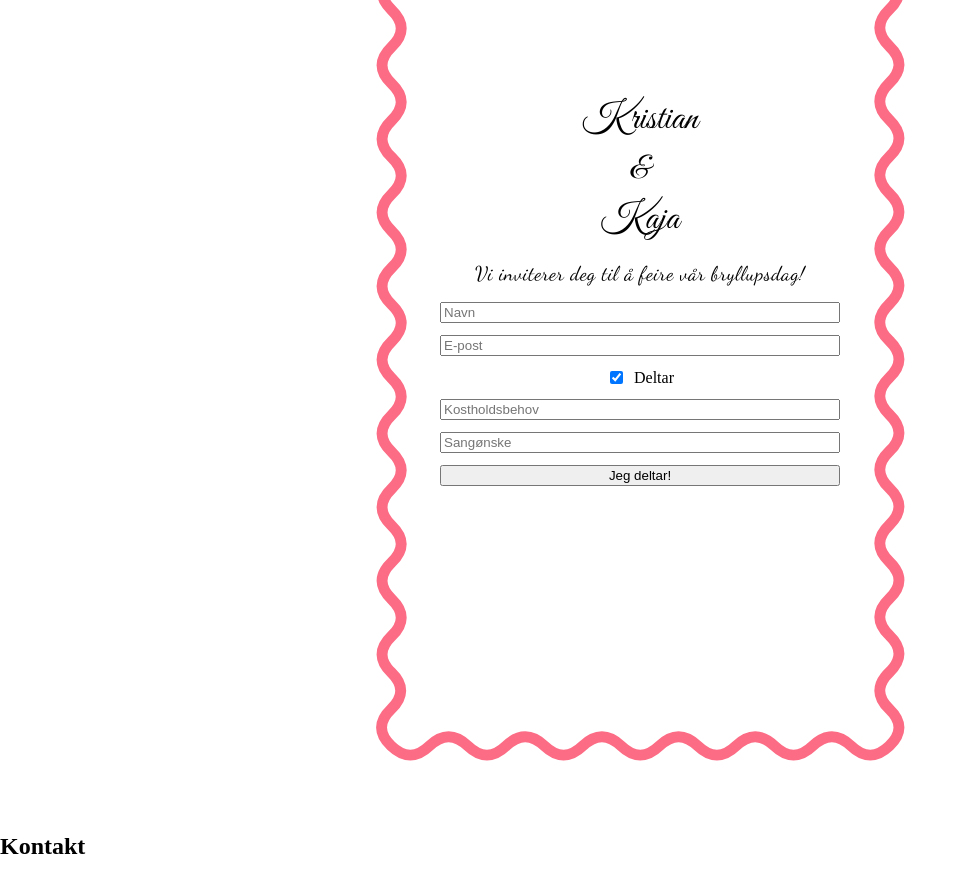
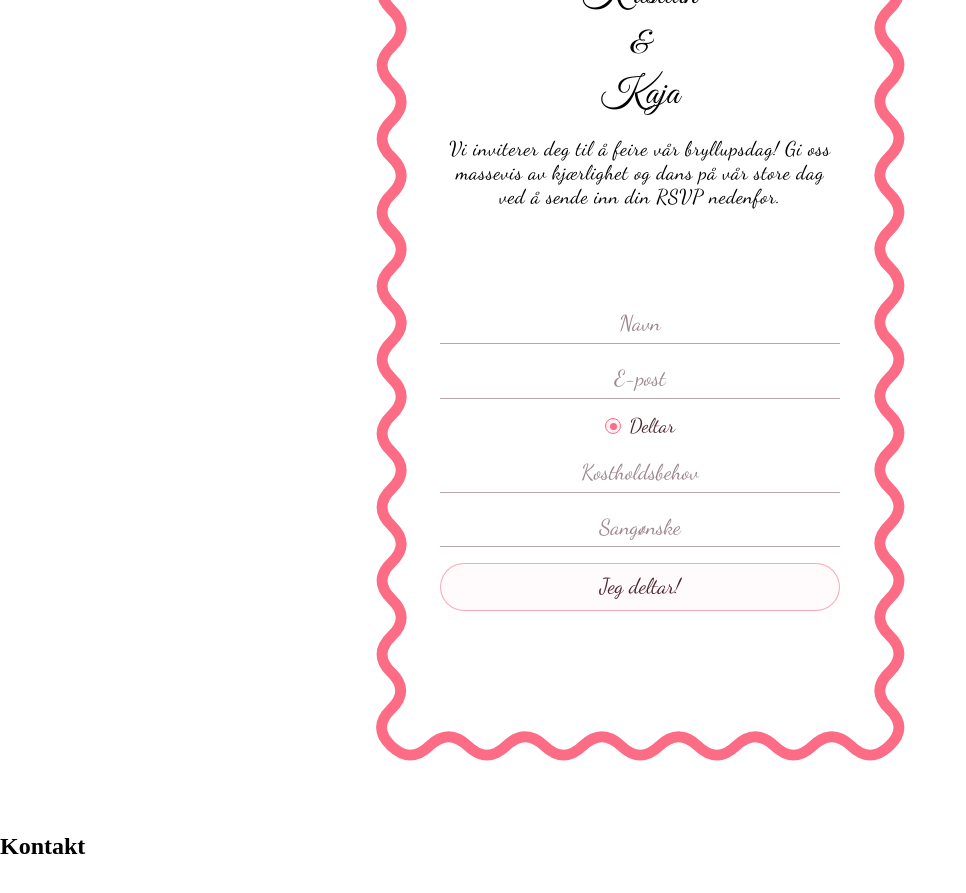
Before and after one commit to kisen123/WeddingWebsite, a React (Vite) app in the folder frontend/: page / in a window 1280 px wide. Shown: the part 2300-3193 px from the top of the page, without its empty margins (0-966 px from the left). Built offline with nearby package versions, Linux system fonts and the light colour scheme; no server answers; a web font is replaced by a local one.

Commit message:
Make the RSVP very pretty

```diff
--- a/frontend/src/components/Rsvp/Rsvp.scss
+++ b/frontend/src/components/Rsvp/Rsvp.scss
@@ -19,7 +19,7 @@
 
   &__form {
     display: grid;
-    gap: 0.75rem;
+    gap: 1rem;
     width: 100%;
   }
 
@@ -29,11 +29,113 @@
     width: 100%;
   }
 
+  &__form input:not([type='checkbox']) {
+    appearance: none;
+    border: 0;
+    border-bottom: 1px solid rgba(92, 42, 53, 0.42);
+    border-radius: 0;
+    background: transparent;
+    color: #4d2630;
+    font-family: 'Dancing Script', cursive;
+    font-size: 1.35rem;
+    line-height: 1.3;
+    padding: 0.25rem 0.15rem 0.35rem;
+    text-align: center;
+    transition:
+      border-color 160ms ease,
+      box-shadow 160ms ease;
+
+    &::placeholder {
+      color: rgba(77, 38, 48, 0.55);
+      opacity: 1;
+    }
+
+    &:focus {
+      border-bottom-color: #fc6c85;
+      box-shadow: 0 0.35rem 0.5rem -0.45rem rgba(252, 108, 133, 0.85);
+      outline: none;
+    }
+  }
+
+  &__form button {
+    border: 1px solid rgba(252, 108, 133, 0.58);
+    border-radius: 999px;
+    background: rgba(255, 246, 248, 0.4);
+    color: #4d2630;
+    cursor: pointer;
+    font-family: 'Dancing Script', cursive;
+    font-size: 1.35rem;
+    line-height: 1;
+    padding: 0.75rem 1rem;
+    transition:
+      background-color 160ms ease,
+      border-color 160ms ease,
+      transform 160ms ease;
+
+    &:hover {
+      background: rgba(255, 235, 240, 0.68);
+      border-color: rgba(252, 108, 133, 0.85);
+      transform: translateY(-1px);
+    }
+
+    &:focus-visible {
+      outline: 2px solid rgba(252, 108, 133, 0.65);
+      outline-offset: 3px;
+    }
+  }
+
   &__attending {
     display: flex;
     align-items: center;
     justify-content: center;
     gap: 0.5rem;
+    color: #4d2630;
+    cursor: pointer;
+    font-family: 'Dancing Script', cursive;
+    font-size: 1.25rem;
+    line-height: 1;
+    margin: 0.1rem 0;
+
+    input {
+      appearance: none;
+      display: grid;
+      place-content: center;
+      width: 1rem;
+      height: 1rem;
+      margin: 0;
+      border: 1px solid rgba(92, 42, 53, 0.5);
+      border-radius: 50%;
+      background: rgba(255, 246, 248, 0.24);
+      cursor: pointer;
+      transition:
+        background-color 160ms ease,
+        border-color 160ms ease,
+        box-shadow 160ms ease;
+
+      &::before {
+        content: '';
+        width: 0.45rem;
+        height: 0.45rem;
+        border-radius: 50%;
+        background: #fc6c85;
+        transform: scale(0);
+        transition: transform 140ms ease;
+      }
+
+      &:checked {
+        border-color: #fc6c85;
+        background: rgba(255, 232, 238, 0.62);
+      }
+
+      &:checked::before {
+        transform: scale(1);
+      }
+
+      &:focus-visible {
+        outline: 2px solid rgba(252, 108, 133, 0.65);
+        outline-offset: 3px;
+      }
+    }
   }
 
   &__message {
@@ -63,10 +165,9 @@
   }
 
   &__invitation_text {
-    margin-bottom: 1rem;
     font-size: 1.25rem;
     font-family: 'Dancing Script', cursive;
     letter-spacing: 0.03em;
-    margin: 1rem;
+    margin: 1rem 0 6rem;
   }
 }
--- a/frontend/src/i18n/locales/no.json
+++ b/frontend/src/i18n/locales/no.json
@@ -16,7 +16,7 @@
   },
   "rsvp": {
     "title": "Kristian & Kaja",
-    "invitationText": "Vi inviterer deg til å feire vår bryllupsdag!",
+    "invitationText": "Vi inviterer deg til å feire vår bryllupsdag! Gi oss massevis av kjærlighet og dans på vår store dag ved å sende inn din RSVP nedenfor.",
     "name": "Navn",
     "email": "E-post",
     "attending": "Deltar",
```
